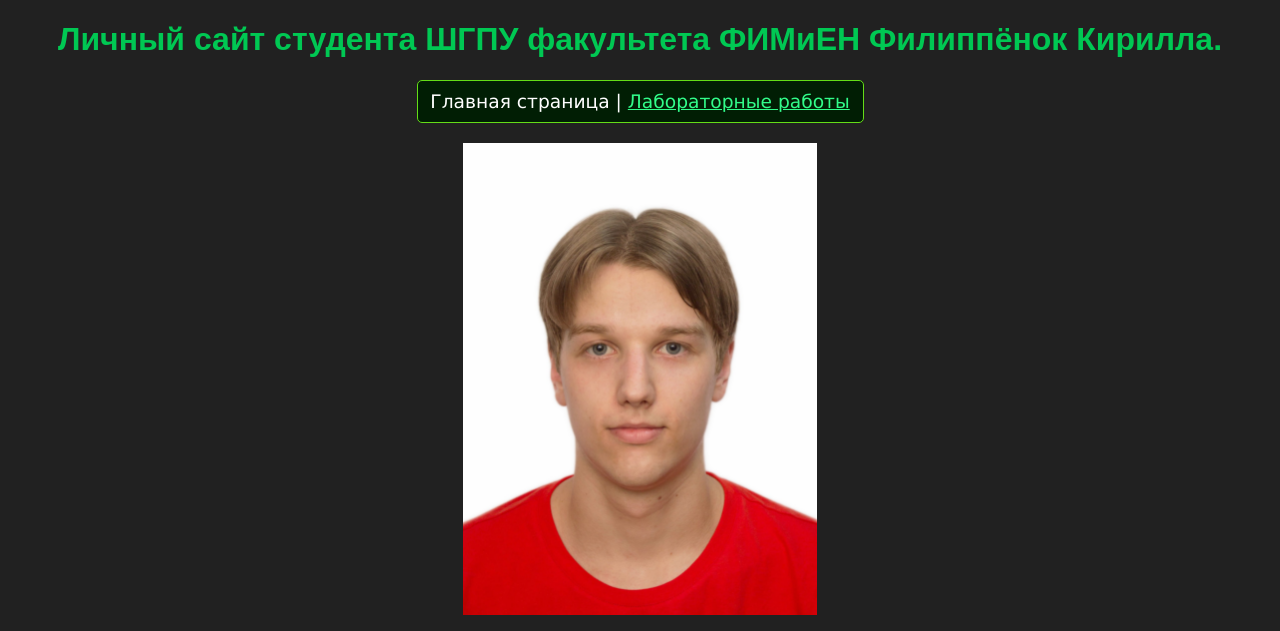
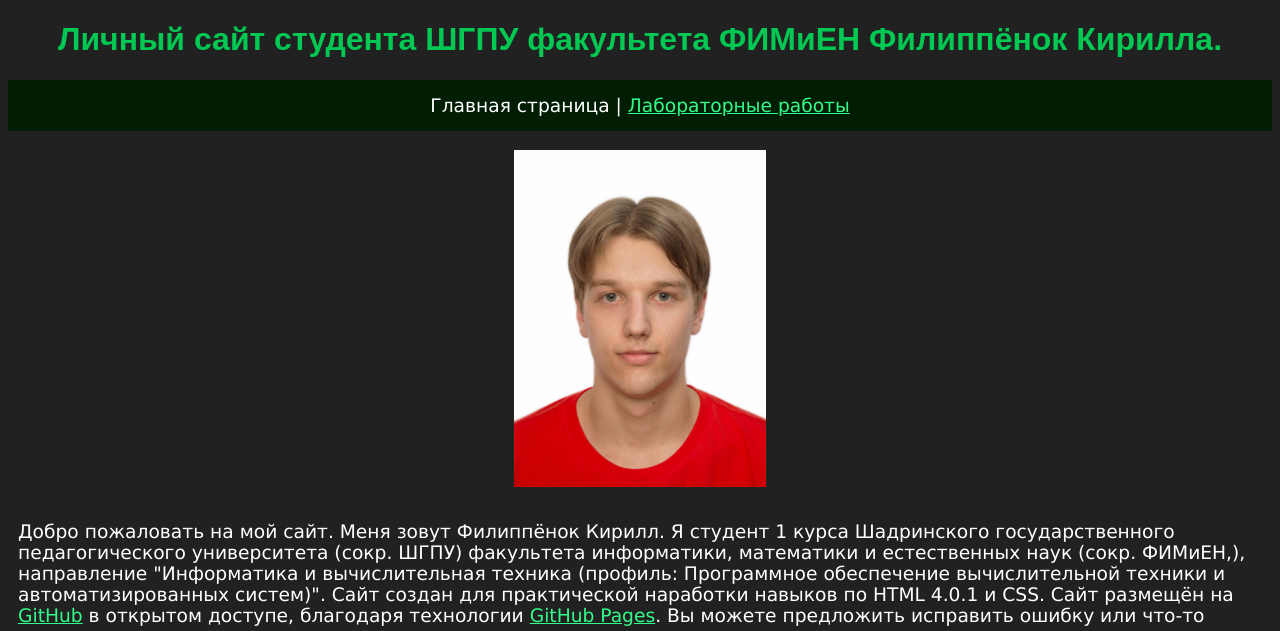
Before and after one commit to kfilippenok/kfilippenok.github.io, a plain HTML site: page index.html in a window 1280 px wide. Shown: the top 631 px of the page. Drawn offline with Linux system fonts and the light colour scheme.

Commit message:
Change px to pt/%

```diff
--- a/index.html
+++ b/index.html
@@ -11,7 +11,7 @@
 <body>
     <h1 id="header">Личный сайт студента ШГПУ факультета ФИМиЕН Филиппёнок Кирилла.</h1>
     <p id="panel">Главная страница | <a href="./laboratory_works.html">Лабораторные работы</a></p>
-    <p class="content"><img src="./images/profile.jpg" width="354" height="472" alt="Моё фото."></p>
+    <p class="content"><img src="./images/profile.jpg" width="20%" height="20%" alt="Моё фото."></p>
     <p id="description">Добро пожаловать на мой сайт. Меня зовут Филиппёнок Кирилл. Я студент 1 курса Шадринского государственного педагогического университета (сокр. <abbr>ШГПУ</abbr>) факультета информатики, математики и естественных наук (сокр. <abbr>ФИМиЕН,</abbr>), направление "Информатика и вычислительная техника (профиль: Программное обеспечение вычислительной техники и автоматизированных систем)". Сайт создан для практической наработки навыков по HTML 4.0.1 и CSS. Сайт размещён на <a href="https://github.com">GitHub</a> в открытом доступе, благодаря технологии <a href="https://pages.github.com">GitHub Pages</a>. Вы можете предложить исправить ошибку или что-то новое в <a href="https://github.com/kfilippenok/kfilippenok.github.io">репозитории</a>.
     <p style="text-align: center;">
         <a style="padding: 12px;" href="https://t.me/kfilippenok"><img width="75" height="75" src="./images/telegram.svg" alt="Link to Telegram"></a>
--- a/mystyle.css
+++ b/mystyle.css
@@ -9,20 +9,14 @@
     font-family: Geneva, Arial, Helvetica, fantasy;
     font-size: 14pt;
     background-color: #011e04;
-    border-color: #64dd17;
-    border-radius: 5px;
-    border-style: solid;
-    border-width: 1px;
-    padding: 10px;
-    margin: 20px auto;
-    width: 425px;
+    padding: 11.25pt;
 }
 
 #description {
-    padding: 10px;
+    padding: 7.5pt;
     font-family: Geneva, Arial, Helvetica, sans-serif;
     font-size: 14pt;
-    margin: 20px auto;
+    margin: 15pt auto;
 }
 
 body {
@@ -33,8 +27,8 @@ body {
 
 .content {
     text-align: center;
-    font-family: Arial, Helvetica, sans-serif;
-    margin: 10px auto;
+    font-family: Geneva, Arial, Helvetica, sans-serif;
+    margin: 7.5pt auto;
 }
 
 a {
```
